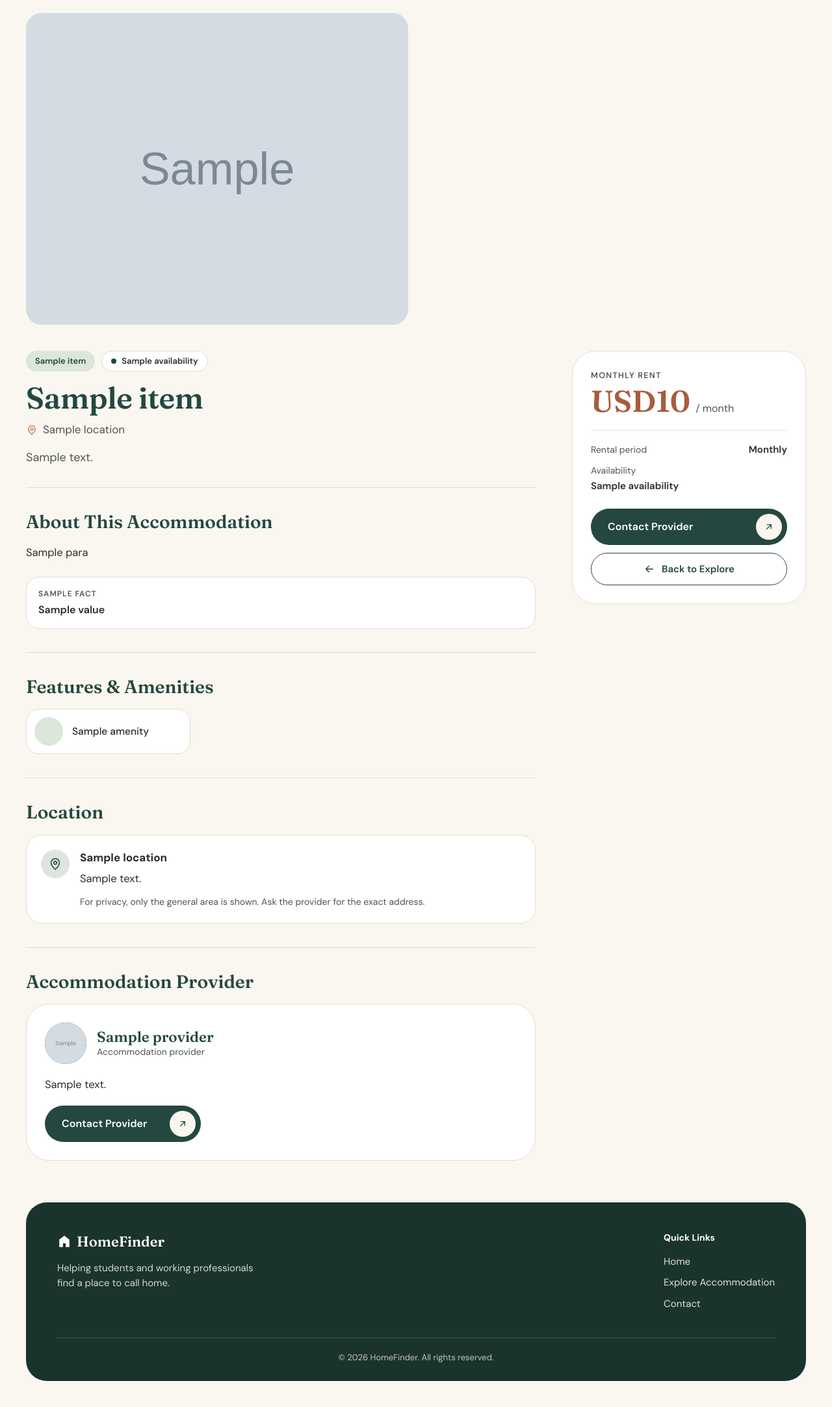
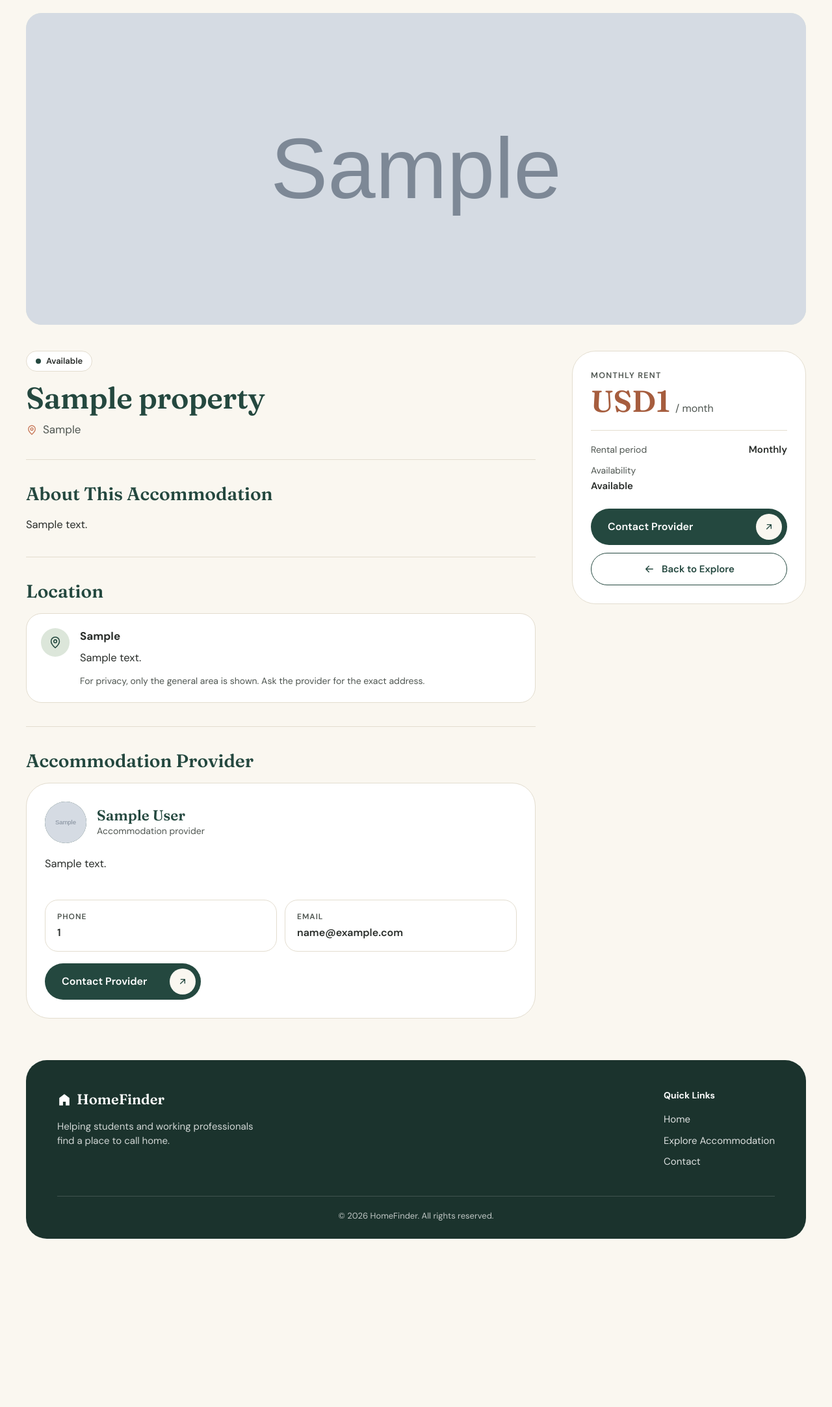
Before and after one commit to Toubassi/rental_website, a Django app: template rental_site/properties/templates/details.html in a window 1280 px wide. Shown: the part 182-2348 px from the top of the page at 65% size. After the commit the page ends 2089 px from the top, so only its background shows below. Run offline with Django 5.2, Linux system fonts and the light colour scheme; tables that the repository leaves empty hold one stand-in row (values such as "Sample post"); the template is opened without the code that fills it: values that come from a table or form of the project are taken from there, most other values are stand-ins (such as "Sample title", 1, 10 or a date in 2020); grey boxes marked "Sample" are stand-in pictures.

Commit message:
the deatails page

```diff
--- a/rental_site/properties/models.py
+++ b/rental_site/properties/models.py
@@ -25,6 +25,9 @@ class Property(models.Model):
         self.view_count += 1
         self.save()
 
+    def get_images(self):
+        return self.propertyimage_set.all().order_by('created_at')
+
 class PropertyImage(models.Model):
     property = models.ForeignKey(Property, on_delete=models.CASCADE)
     image_url = models.ImageField(upload_to='properties/')
--- a/rental_site/properties/static/js/details.js
+++ b/rental_site/properties/static/js/details.js
@@ -138,6 +138,7 @@
 
     contactLinks.forEach((a) => a.addEventListener("click", (e) => {
     if (e.metaKey || e.ctrlKey || e.shiftKey || e.button !== 0) return; // new tab: leave this page alone
+    if (a.getAttribute("href").startsWith("mailto:")) return; // email opens the mail app and the page stays, so no "Opening…"
     contactLinks.forEach((b) => {
         const label = $(".btn-label", b);
         if (label) { label.dataset.label = label.dataset.label || label.textContent; label.textContent = "Opening…"; }
--- a/rental_site/properties/templates/details.html
+++ b/rental_site/properties/templates/details.html
@@ -4,7 +4,7 @@
   <head>
     <meta charset="UTF-8" />
     <meta name="viewport" content="width=device-width, initial-scale=1.0" />
-    <title>{% if not_found %}Accommodation not found{% else %}{{ item.title }}{% endif %} | HomeFinder</title>
+    <title>{% if not_found %}Accommodation not found{% else %}{{ property.title }}{% endif %} | HomeFinder</title>
 
     <!-- Fonts -->
     <link rel="preconnect" href="https://fonts.googleapis.com" />
@@ -70,7 +70,7 @@
           <h1 id="nf-title">This accommodation isn’t available</h1>
           <p>It may have been removed by the provider, or the link may be incorrect. You can browse other places that fit your needs and budget.</p>
           <div class="empty-actions">
-            <a href="{{ back_url }}" class="btn btn-cta">
+            <a href="{% url 'explore' %}" class="btn btn-cta">
               <span>Back to Explore</span>
               <span class="btn-arrow" aria-hidden="true"><svg fill="none" stroke="currentColor" stroke-width="2" stroke-linecap="round" stroke-linejoin="round"><use href="#i-arrow-up-right" /></svg></span>
             </a>
@@ -79,15 +79,16 @@
         </section>
       {% else %}
         <!-- ===== Photo gallery ===== -->
-        {% if item.photos %}
-          <section class="gallery gallery--n{{ item.gallery_n }}" id="gallery" aria-label="Photos of {{ item.title }}" data-total="{{ item.photos|length }}">
+        {% if images %}
+          {# gallery--n1 to n4 picks the photo layout; 4 or more photos use the 4-photo layout #}
+          <section class="gallery gallery--n{% if images|length >= 4 %}4{% else %}{{ images|length }}{% endif %}" id="gallery" aria-label="Photos of {{ property.title }}" data-total="{{ images|length }}">
             <ul class="gallery-track" id="galleryTrack">
-              {% for photo in item.photos %}
+              {% for photo in images %}
                 <li class="g-item g-{{ forloop.counter }}">
-                  <a href="{{ photo.url }}" data-photo data-index="{{ forloop.counter0 }}" aria-label="Open photo {{ forloop.counter }} of {{ item.photos|length }}">
+                  <a href="{{ photo.image_url.url }}" data-photo data-index="{{ forloop.counter0 }}" aria-label="Open photo {{ forloop.counter }} of {{ images|length }}">
                     <img
-                      src="{{ photo.url }}"
-                      alt="{{ item.title }}, photo {{ forloop.counter }} of {{ item.photos|length }}"
+                      src="{{ photo.image_url.url }}"
+                      alt="{{ property.title }}, photo {{ forloop.counter }} of {{ images|length }}"
                       {% if forloop.first %}fetchpriority="high"{% else %}loading="lazy"{% endif %}
                       onerror="this.remove()"
                     />
@@ -96,9 +97,9 @@
               {% endfor %}
             </ul>
 
-            {% if item.photos|length > 1 %}
+            {% if images|length > 1 %}
               <div class="gallery-tools">
-                <p class="photo-count" id="photoCount" aria-hidden="true">1 / {{ item.photos|length }}</p>
+                <p class="photo-count" id="photoCount" aria-hidden="true">1 / {{ images|length }}</p>
                 <button type="button" class="view-all" id="viewAll" hidden>
                   <svg width="18" height="18" fill="none" stroke="currentColor" stroke-width="1.8" stroke-linecap="round" stroke-linejoin="round" aria-hidden="true"><use href="#i-grid" /></svg>
                   <span>View all photos</span>
@@ -118,20 +119,15 @@
           <!-- ===== Main information ===== -->
           <header class="head">
             <div class="chips">
-              <span class="type-badge">{{ item.type_label }}</span>
-              {% if item.availability %}
-                <span class="status"><i aria-hidden="true"></i>{{ item.availability }}</span>
-              {% endif %}
+              {# The type badge comes back once Property has a property_type field (Explore filters work) #}
+              <span class="status"><i aria-hidden="true"></i>{% if property.is_available %}Available{% else %}Not available{% endif %}</span>
             </div>
-            <h1>{{ item.title }}</h1>
-            {% if item.location %}
+            <h1>{{ property.title }}</h1>
+            {% if property.city %}
               <p class="where">
                 <svg width="18" height="18" fill="none" stroke="currentColor" stroke-width="1.8" stroke-linecap="round" stroke-linejoin="round" aria-hidden="true"><use href="#i-pin" /></svg>
-                <span>{{ item.location }}</span>
+                <span>{{ property.city }}</span>
               </p>
-            {% endif %}
-            {% if item.summary %}
-              <p class="summary">{{ item.summary }}</p>
             {% endif %}
           </header>
 
@@ -140,8 +136,8 @@
             <div class="panel-card">
               <div class="panel-price">
                 <p class="panel-label">Monthly rent</p>
-                {% if item.price %}
-                  <p class="price-big"><span class="amount">{{ currency }}{{ item.price }}</span> <span class="per">/ month</span></p>
+                {% if property.monthly_rent %}
+                  <p class="price-big"><span class="amount">{{ currency }}{{ property.monthly_rent }}</span> <span class="per">/ month</span></p>
                 {% else %}
                   <p class="price-big price-missing">Price not listed</p>
                 {% endif %}
@@ -152,23 +148,21 @@
                   <dt>Rental period</dt>
                   <dd>Monthly</dd>
                 </div>
-                {% if item.availability %}
-                  <div class="panel-availability">
-                    <dt>Availability</dt>
-                    <dd>{{ item.availability }}</dd>
-                  </div>
-                {% endif %}
+                <div class="panel-availability">
+                  <dt>Availability</dt>
+                  <dd>{% if property.is_available %}Available{% else %}Not available{% endif %}</dd>
+                </div>
               </dl>
 
               <div class="panel-actions">
-                <a href="{{ contact_url }}" class="btn btn-cta" data-contact>
+                <a href="mailto:{{ landlord.user.email }}" class="btn btn-cta" data-contact>
                   <span class="btn-label">Contact Provider</span>
                   <span class="btn-arrow" aria-hidden="true">
                     <svg class="icon-arrow" fill="none" stroke="currentColor" stroke-width="2" stroke-linecap="round" stroke-linejoin="round"><use href="#i-arrow-up-right" /></svg>
                     <span class="spinner"></span>
                   </span>
                 </a>
-                <a href="{{ back_url }}" class="btn btn-outline">
+                <a href="{% url 'explore' %}" class="btn btn-outline">
                   <svg width="18" height="18" fill="none" stroke="currentColor" stroke-width="2" stroke-linecap="round" stroke-linejoin="round" aria-hidden="true"><use href="#i-arrow-left" /></svg>
                   <span>Back to Explore</span>
                 </a>
@@ -177,42 +171,15 @@
           </aside>
 
           <div class="main-col">
-            {% if item.paragraphs or item.facts %}
+            {% if property.desc %}
               <section class="block" aria-labelledby="about-title">
                 <h2 id="about-title">About This Accommodation</h2>
-                {% for para in item.paragraphs %}
-                  <p class="prose">{{ para }}</p>
-                {% endfor %}
-                {% if item.facts %}
-                  <dl class="facts">
-                    {% for fact in item.facts %}
-                      <div>
-                        <dt>{{ fact.label }}</dt>
-                        <dd>{{ fact.value }}</dd>
-                      </div>
-                    {% endfor %}
-                  </dl>
-                {% endif %}
+                {# linebreaksbr keeps the line breaks the landlord typed #}
+                <p class="prose">{{ property.desc|linebreaksbr }}</p>
               </section>
             {% endif %}
 
-            {% if item.amenities %}
-              <section class="block" aria-labelledby="amenities-title">
-                <h2 id="amenities-title">Features &amp; Amenities</h2>
-                <ul class="amenities">
-                  {% for a in item.amenities %}
-                    <li>
-                      <span class="am-icon" aria-hidden="true">
-                        <svg width="22" height="22" fill="none" stroke="currentColor" stroke-width="1.7" stroke-linecap="round" stroke-linejoin="round"><use href="#i-{{ a.icon }}" /></svg>
-                      </span>
-                      <span>{{ a.label }}</span>
-                    </li>
-                  {% endfor %}
-                </ul>
-              </section>
-            {% endif %}
-
-            {% if item.location or item.location_note %}
+            {% if property.city or property.address %}
               <section class="block" aria-labelledby="location-title">
                 <h2 id="location-title">Location</h2>
                 <div class="location-card">
@@ -220,33 +187,46 @@
                     <svg width="22" height="22" fill="none" stroke="currentColor" stroke-width="1.7" stroke-linecap="round" stroke-linejoin="round"><use href="#i-pin" /></svg>
                   </span>
                   <div>
-                    {% if item.location %}<p class="loc-name">{{ item.location }}</p>{% endif %}
-                    {% if item.location_note %}<p class="prose">{{ item.location_note }}</p>{% endif %}
+                    {% if property.city %}<p class="loc-name">{{ property.city }}</p>{% endif %}
+                    {% if property.address %}<p class="prose">{{ property.address }}</p>{% endif %}
                     <p class="privacy">For privacy, only the general area is shown. Ask the provider for the exact address.</p>
                   </div>
                 </div>
               </section>
             {% endif %}
 
-            {% if item.provider.name %}
+            {% if landlord %}
               <section class="block" aria-labelledby="provider-title">
                 <h2 id="provider-title">Accommodation Provider</h2>
                 <div class="provider-card">
                   <div class="provider-id">
-                    {% if item.provider.photo_url %}
-                      <img class="provider-avatar" src="{{ item.provider.photo_url }}" alt="" />
+                    {% if landlord.user.avatar %}
+                      <img class="provider-avatar" src="{{ landlord.user.avatar.url }}" alt="" />
                     {% else %}
-                      <span class="provider-avatar" aria-hidden="true">{{ item.provider.initials }}</span>
+                      {# no photo: show the first letter of the name instead #}
+                      <span class="provider-avatar" aria-hidden="true">{{ landlord.user.name|first|upper }}</span>
                     {% endif %}
                     <div>
-                      <h3>{{ item.provider.name }}</h3>
+                      <h3>{{ landlord.user.name }}</h3>
                       <p class="provider-role">Accommodation provider</p>
                     </div>
                   </div>
-                  {% if item.provider.bio %}
-                    <p class="prose">{{ item.provider.bio }}</p>
+                  {% if landlord.bio %}
+                    <p class="prose">{{ landlord.bio }}</p>
                   {% endif %}
-                  <a href="{{ contact_url }}" class="btn btn-cta btn-inline" data-contact>
+                  <dl class="facts">
+                    {% if landlord.phone_num %}
+                      <div>
+                        <dt>Phone</dt>
+                        <dd><a href="tel:{{ landlord.phone_num }}">{{ landlord.phone_num }}</a></dd>
+                      </div>
+                    {% endif %}
+                    <div>
+                      <dt>Email</dt>
+                      <dd><a href="mailto:{{ landlord.user.email }}">{{ landlord.user.email }}</a></dd>
+                    </div>
+                  </dl>
+                  <a href="mailto:{{ landlord.user.email }}" class="btn btn-cta btn-inline" data-contact>
                     <span class="btn-label">Contact Provider</span>
                     <span class="btn-arrow" aria-hidden="true">
                       <svg class="icon-arrow" fill="none" stroke="currentColor" stroke-width="2" stroke-linecap="round" stroke-linejoin="round"><use href="#i-arrow-up-right" /></svg>
@@ -266,9 +246,9 @@
       <div class="mobile-bar" id="mobileBar" hidden>
         <div class="mb-price">
           <span class="mb-label">Monthly rent</span>
-          {% if item.price %}<strong>{{ currency }}{{ item.price }} <small>/ month</small></strong>{% else %}<strong>Price not listed</strong>{% endif %}
+          {% if property.monthly_rent %}<strong>{{ currency }}{{ property.monthly_rent }} <small>/ month</small></strong>{% else %}<strong>Price not listed</strong>{% endif %}
         </div>
-        <a href="{{ contact_url }}" class="btn btn-cta btn-compact" data-contact>
+        <a href="mailto:{{ landlord.user.email }}" class="btn btn-cta btn-compact" data-contact>
           <span class="btn-label">Contact Provider</span>
           <span class="btn-arrow" aria-hidden="true">
             <svg class="icon-arrow" fill="none" stroke="currentColor" stroke-width="2" stroke-linecap="round" stroke-linejoin="round"><use href="#i-arrow-up-right" /></svg>
@@ -277,7 +257,7 @@
         </a>
       </div>
 
-      {% if item.photos %}
+      {% if images %}
         <!-- Full-screen photo viewer, opened by "View all photos" or by tapping a photo -->
         <dialog class="lightbox" id="lightbox" aria-label="Photo viewer">
           <button type="button" class="lb-btn lb-close" id="lbClose" aria-label="Close photo viewer">
--- a/rental_site/properties/views.py
+++ b/rental_site/properties/views.py
@@ -102,6 +102,9 @@ def details(request, id):
     property.increase_views()
     context = {
         'property': property,
+        'images': property.get_images(),
+        'landlord': property.landlord,
+        'currency': '₪',
     }
     return render(request, 'details.html', context)
 
```
Also changed, not shown: rental_site/media/properties/accessiblestudio703nottingham-1-1770734623_dMZeqxw.jpg (added).
